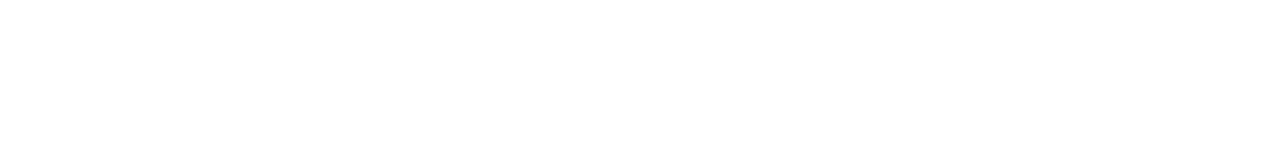
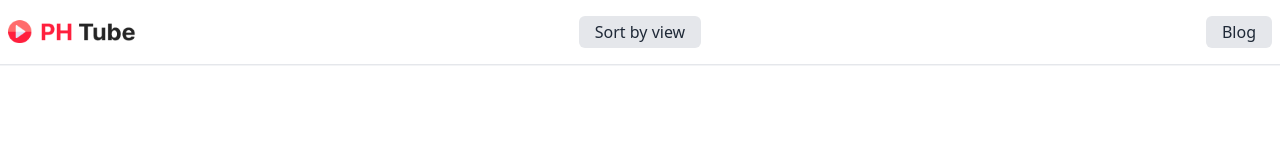
Before and after one commit to Alvi-C/js-dom-site-1, a plain HTML site: page index.html in a window 1280 px wide. Drawn offline with nearby package versions, Linux system fonts and the light colour scheme.

Commit message:
navbar added

```diff
--- a/index.html
+++ b/index.html
@@ -1,5 +1,5 @@
 <!DOCTYPE html>
-<html lang="en">
+<html lang="en" data-theme="light">
 
 <head>
     <meta charset="UTF-8">
@@ -11,6 +11,25 @@
 </head>
 
 <body>
+    <header class="container mx-auto">
+        <div class="navbar bg-base-100">
+            <div class="navbar-start">
+                <img class="w-24 lg:w-32" src="./assets/image/Logo.png" alt="">
+            </div>
+            <div class="navbar-center">
+                <button class="bg-gray-200 rounded-md px-4 py-1 hover:bg-gray-300">Sort by view</button>
+            </div>
+            <div class="navbar-end">
+                <button class="bg-gray-200 rounded-md px-4 py-1 hover:bg-gray-300">Blog</button>
+            </div>
+        </div>
+        <hr class="bg-gray-100 h-0.5 w-[95%] md:w-[98%] lg:w-[100%] mx-auto">
+    </header>
+
+    <main>
+
+    </main>
+
 
     <script src="./assets/js/main.js"></script>
 </body>
```
Also changed, not shown: tailwind.config.js (added).
